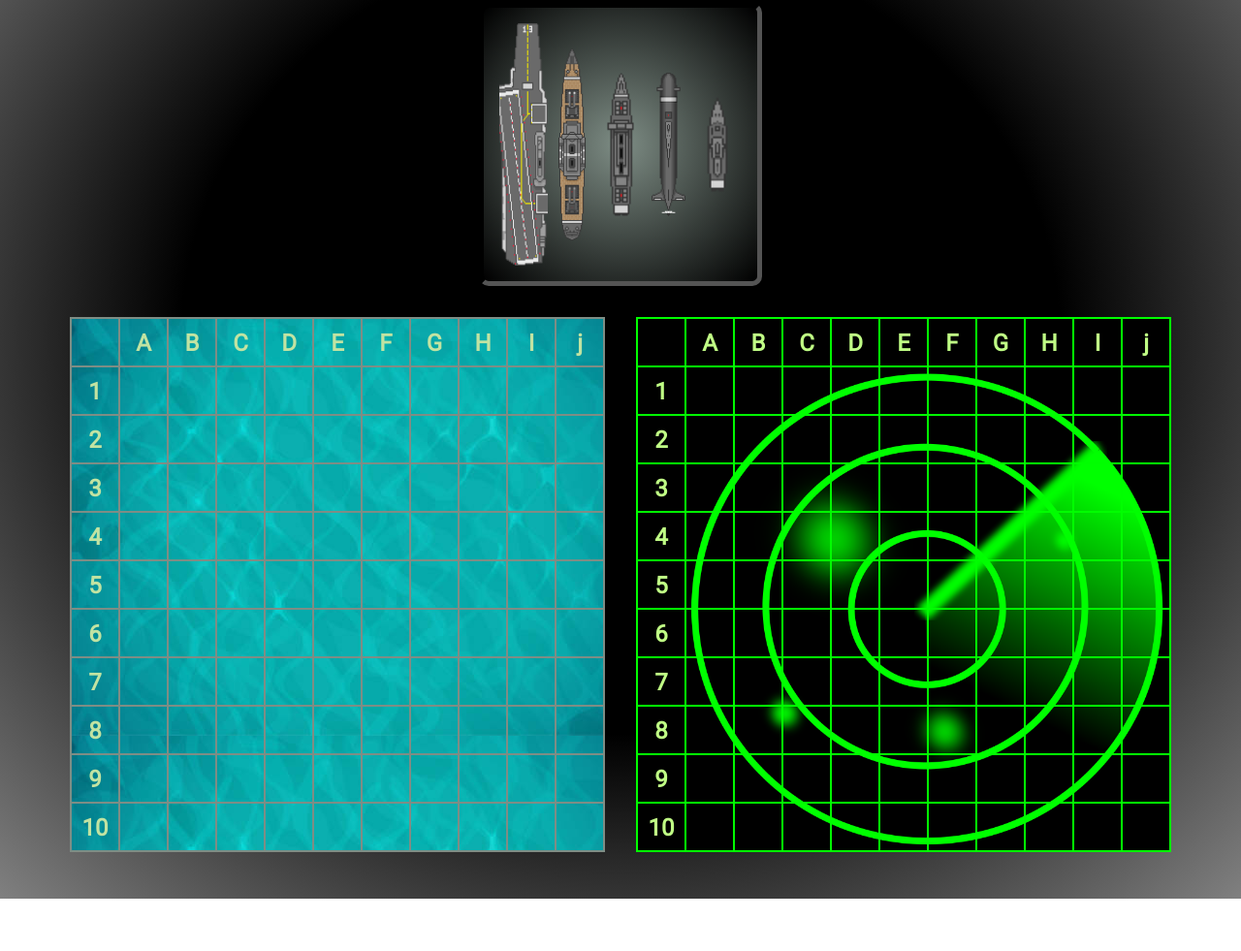
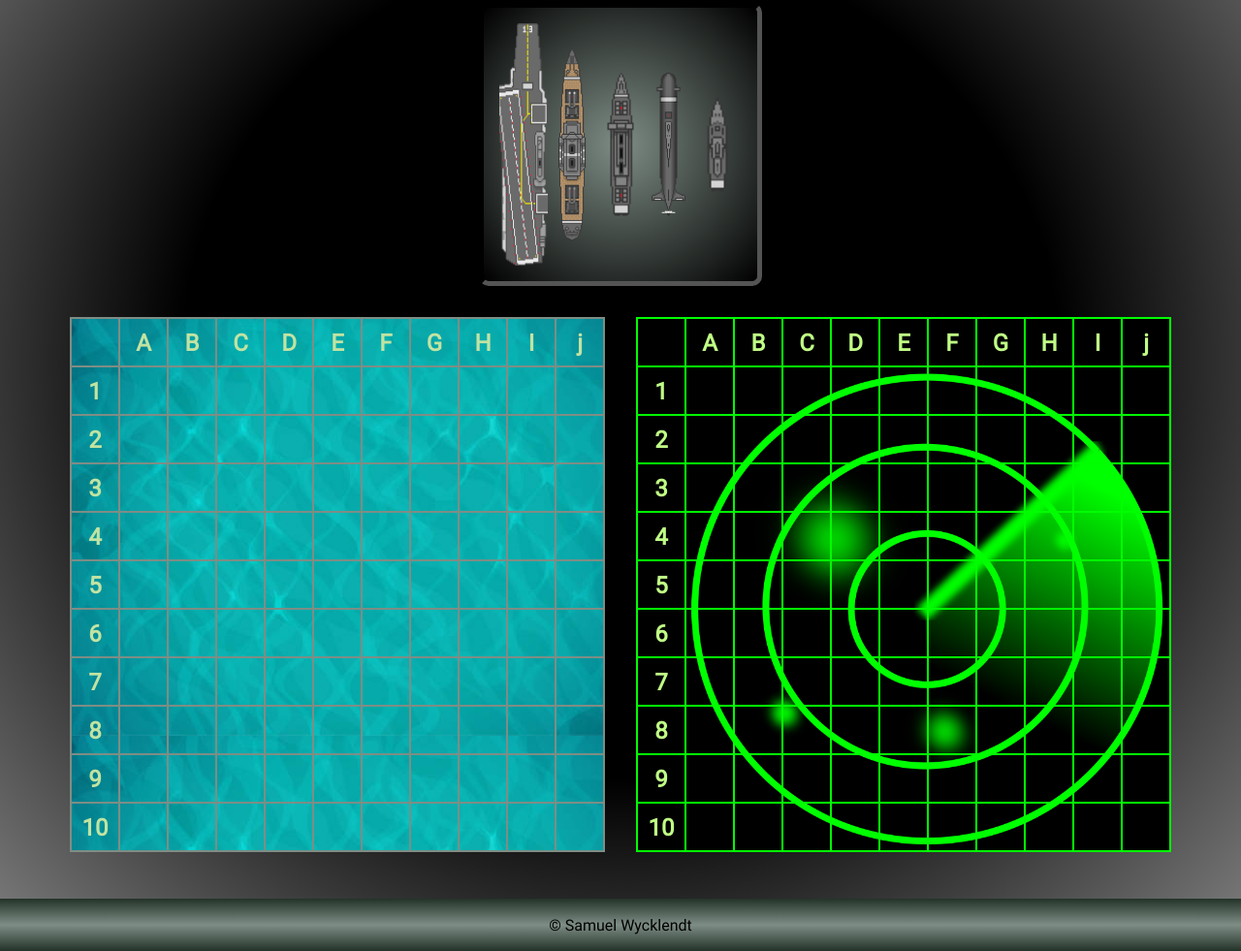
Before and after one commit to SamuelWyck/battleships, a website built with webpack: page src/template.html in a window 1280 px wide. Shown: the part 236-1217 px from the top of the page at 97% size. Before the commit the page ends 1163 px from the top, so only its background shows below. Built offline with nearby package versions, Linux system fonts and the light colour scheme.

Commit message:
Add and style footer

```diff
--- a/src/styles.css
+++ b/src/styles.css
@@ -17,7 +17,7 @@ html {
     font-size: 16px;
 }
 
-header {
+header, footer {
     display: flex;
     justify-content: space-evenly;
     align-items: center;
@@ -25,6 +25,10 @@ header {
     background-color: #7E8D85;
     background-image: linear-gradient(180deg, #233329, #7E8D85, #233329);
     padding-bottom: .05rem;
+}
+
+footer {
+    padding: 1rem 0;
 }
 
 header span {
--- a/src/template.html
+++ b/src/template.html
@@ -30,7 +30,7 @@
             <div class="radar-container"></div>
         </div>
     </div>
-    <footer></footer>
+    <footer>&copy; Samuel Wycklendt</footer>
 </div>
 </body>
 </html>
```
